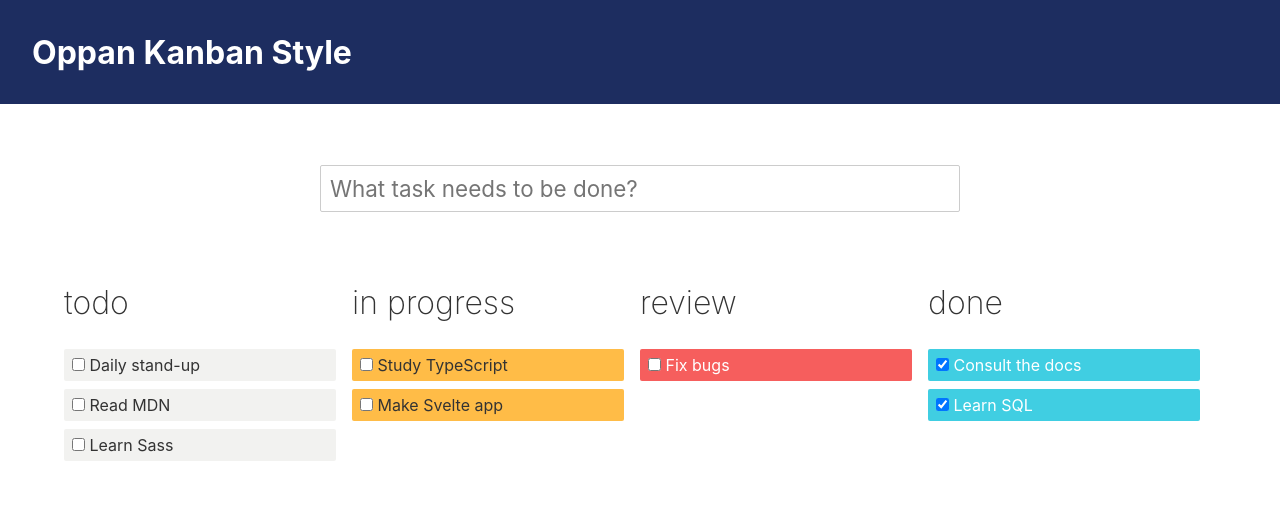
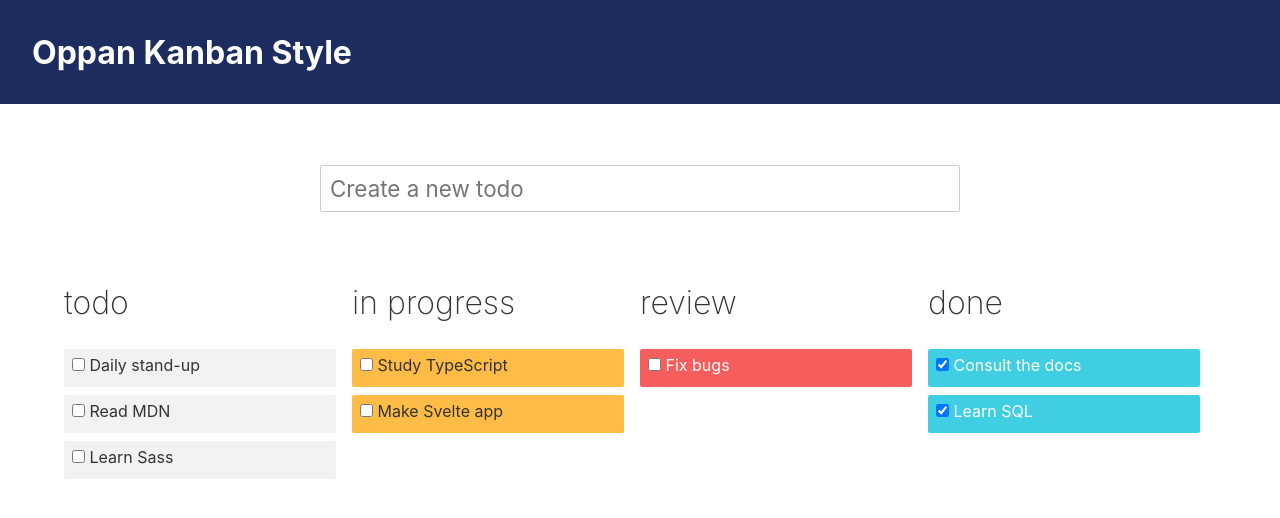
Before and after one commit to willemverbuyst/oppan-kanban-style-client, a Svelte app: page / in a window 1280 px wide. Shown: the top 518 px of the page. Built offline with nearby package versions, Linux system fonts and the light colour scheme.

Commit message:
Create component for input

```diff
--- a/src/App.svelte
+++ b/src/App.svelte
@@ -3,6 +3,7 @@
   import { crossfade } from 'svelte/transition';
   import { flip } from 'svelte/animate';
   import Header from './Header.svelte';
+  import NewTodo from './NewTodo.svelte'
   import { dummyData } from './dummy-data';
 
   let tasks = [...dummyData];
@@ -25,15 +26,14 @@
 
   let uid = tasks.length + 1;
 
-  const add = (input) => {
+  const add = (event) => {
     const task = {
       id: uid++,
       status: 'todo',
-      description: input.value,
+      description: event.detail.text,
     };
 
     tasks = [task, ...tasks];
-    input.value = '';
   };
 
   const remove = (task) => {
@@ -61,10 +61,6 @@
     user-select: none;
   }
 
-  input {
-    margin: 0;
-  }
-
   button {
     float: right;
     height: 1em;
@@ -82,12 +78,6 @@
     opacity: 1;
   }
 
-  .task {
-    font-size: 1.4em;
-    margin: 2em auto;
-    min-width: 50vw;
-  }
-
   .todo,
   .in-progress,
   .review,
@@ -96,12 +86,6 @@
     width: 25%;
     padding: 0 1em 0 0;
     box-sizing: border-box;
-  }
-
-  .input-field {
-    width: 100%;
-    display: flex;
-    justify-content: center;
   }
 
   .board {
@@ -126,13 +110,7 @@
 </style>
 
 <Header />
-<div class="input-field">
-  <input
-    class="task"
-    placeholder="What task needs to be done?"
-    on:keydown={(e) => e.key === 'Enter' && add(e.target)} />
-</div>
-
+<NewTodo on:addTodo={add}/>
 <div class="board">
   <div class="todo">
     <h2>todo</h2>
--- /dev/null
+++ b/src/NewTodo.svelte
@@ -0,0 +1,35 @@
+<script>
+  import { createEventDispatcher } from 'svelte';
+
+  const dispatch = createEventDispatcher();
+
+  function addTodo(input) {
+    dispatch("addTodo", {text:input.value})
+    input.value = '';
+  }
+</script>
+
+<style>
+  input {
+    margin: 0;
+  }
+
+  .input-field {
+    width: 100%;
+    display: flex;
+    justify-content: center;
+  }
+
+  .task {
+    font-size: 1.4em;
+    margin: 2em auto;
+    min-width: 50vw;
+  }
+</style>
+
+<div class="input-field">
+  <input
+    class="task"
+    placeholder="Create a new todo"
+    on:keydown={(e) => e.key === 'Enter' && addTodo(e.target)} />
+</div>
```
